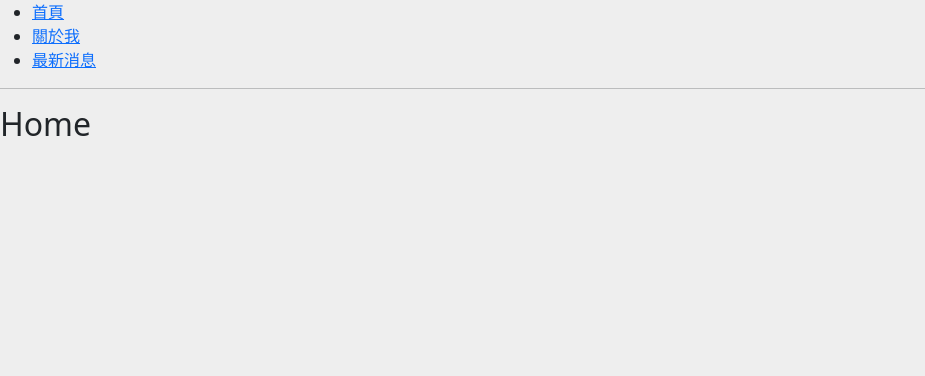
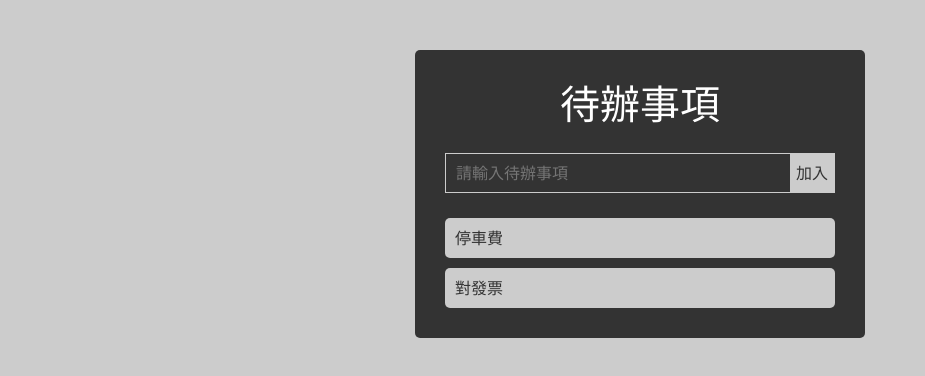
Before and after one commit to coffeeteacher/my-react-demo, a React (Vite) app: page / in a window 1280 px wide. Shown: the top 376 px of the page, without its empty margins (0-925 px from the left). Built offline with nearby package versions, Linux system fonts and the light colour scheme.

Commit message:
0422-todoList-1

```diff
--- /dev/null
+++ b/src/0422/App.css
@@ -0,0 +1,54 @@
+*{
+    margin: 0;
+    padding: 0;
+    box-sizing: border-box;
+}
+body{
+    background-color: #ccc;
+    color: #fff;
+}
+.wrapper{
+    background-color: #333;
+    width: 450px;
+    margin: 50px auto;
+    border-radius: 5px;
+    padding: 30px;
+    text-align: center;
+}
+.create-form{
+    border: 1px solid #ccc;
+    width: 100%;
+    height: 40px;
+    margin: 25px 0px;
+    display: flex;
+}
+.create-form>input{
+    outline: none;
+    border: none;
+    background: none;
+    color: #fff;
+    width: 100%;
+    height: 100%;
+    padding-left: 10px;
+}
+.create-form>button{
+    border: none;
+    background-color: #ccc;
+    color: #333;
+    width: 50px;
+    height: 100%;
+}
+.todo{
+    background-color: #ccc;
+    color: #333;
+    height: 40px;
+    margin-top: 10px;
+    padding: 0 10px;
+    border-radius: 5px;
+    display: flex;
+    justify-content: space-between;
+    align-items: center;
+}
+.todo p{
+    margin: 0;
+}
--- /dev/null
+++ b/src/0422/App.jsx
@@ -0,0 +1,11 @@
+import './App.css'
+import TodoWrapper from './components/TodoWrapper'
+
+function App(){
+    return (
+        <>
+            <TodoWrapper/>
+        </>
+    )
+}
+export default App
--- /dev/null
+++ b/src/0422/components/CreateForm.jsx
@@ -0,0 +1,25 @@
+import { useState } from "react"
+
+function CreateForm() {
+    // 建立input內容變數
+    // const => 常數
+    const [content, setContent] = useState('');
+
+    return (
+        <form className="create-form">
+            <input
+                type="text"
+                placeholder="請輸入待辦事項"
+                value={content}
+                // 雙向綁定
+                // 當UI發生內容異動時，state會跟著改變
+                // 當state發生改變時，UI也會跟著改變
+                onChange={(e) => {
+                    setContent(e.target.value)
+                }}
+            />
+            <button type="submit">加入</button>
+        </form>
+    )
+}
+export default CreateForm
--- /dev/null
+++ b/src/0422/components/Todo.jsx
@@ -0,0 +1,20 @@
+// 展示列表
+// 使用props接收元件屬性
+// function Todo(props) {
+//     return (
+//         <div className="todo">
+//             <p>{props.todo}</p>
+//         </div>
+//     )
+// }
+
+// 將props物件解構{元件屬性}
+function Todo({todo}) {
+    return (
+        <div className="todo">
+            <p>{todo.content}</p>
+        </div>
+    )
+}
+
+export default Todo
--- /dev/null
+++ b/src/0422/components/TodoWrapper.jsx
@@ -0,0 +1,24 @@
+import { useState } from "react"
+import CreateForm from "./CreateForm"
+import Todo from "./Todo"
+
+function TodoWrapper() {
+    // 因為有N個todo，所以用陣列存放物件資料
+    const [todos, setTodos] = useState([
+        { content: '停車費', id: Math.random() },
+        { content: '對發票', id: Math.random() },
+    ])
+
+    return (
+        <div className="wrapper">
+            <h1>待辦事項</h1>
+            <CreateForm />
+            {
+                todos.map((todo) => {
+                    return <Todo todo={todo} key={todo.id} />
+                })
+            }
+        </div>
+    )
+}
+export default TodoWrapper
--- a/src/main.jsx
+++ b/src/main.jsx
@@ -1,9 +1,9 @@
 import React from 'react'
 import ReactDOM from 'react-dom/client'
 // import App from './App.jsx'
-import App from './0421/App-0421-1.jsx'
+import App from './0422/App.jsx'
 // import './index.css'
-import './style.css'
+// import './style.css'
 import { BrowserRouter } from 'react-router-dom'
 
 ReactDOM.createRoot(document.getElementById('root')).render(
--- a/src/style.css
+++ b/src/style.css
@@ -1,16 +1,9 @@
+*{
+    margin: 0;
+    padding: 0;
+    box-sizing: border-box;
+}
 body{
     background-color: #eee;
+    color: #fff;
 }
-#container{
-    width: 768px;
-    margin: 0 auto;
-    background-color: white;
-    padding: 20px;
-}
-h1{
-   font-size: 24px;
-}
-
-.img{
-    width: 100%;
-}
```
